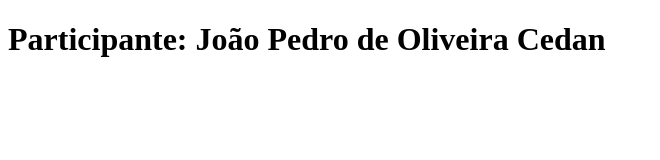
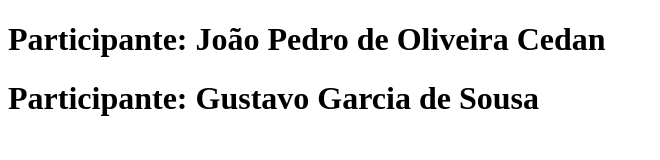
Before and after one commit to JoaoPedroCedan/Trabalho-Engenharia-Software, a plain HTML site: page index.html in a window 1280 px wide. Shown: the whole page, without its empty margins (0-660 px from the left). Drawn offline with Linux system fonts and the light colour scheme.

Commit message:
Update
Adicionando meu nome.

```diff
--- a/index.html
+++ b/index.html
@@ -8,5 +8,6 @@
 </head>
 <body>
     <h1>Participante: João Pedro de Oliveira Cedan</h1>
+    <h1>Participante: Gustavo Garcia de Sousa</h1>
 </body>
 </html>
```
